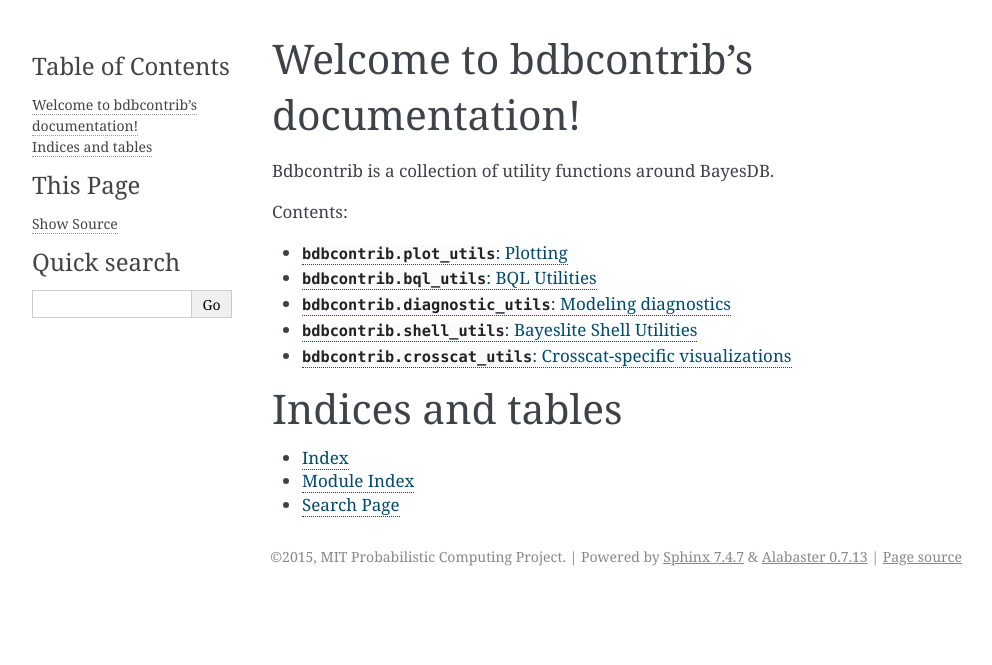
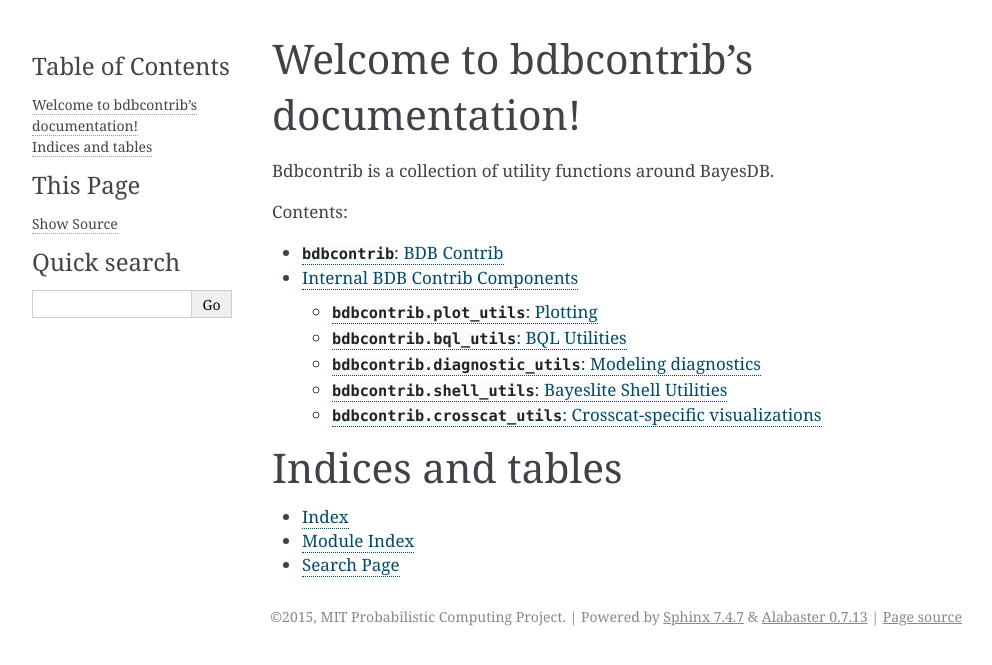
Before and after one commit to probcomp/bdbcontrib, a Sphinx documentation site: the page built from doc/index.rst, in a window 1280 px wide. Shown: the top 665 px of the page, without its empty margins (148-1140 px from the left). Built offline with Sphinx 7.4.7, drawn with Linux system fonts in a browser that asks for light colours.

Commit message:
Rearrange table of contents of generated documentation to emphasize entry point module.

```diff
--- /dev/null
+++ b/doc/bdbcontrib.rst
@@ -0,0 +1,5 @@
+:mod:`bdbcontrib`: BDB Contrib
+==============================
+
+.. automodule:: bdbcontrib
+   :members:
--- a/doc/index.rst
+++ b/doc/index.rst
@@ -13,11 +13,8 @@
 .. toctree::
    :maxdepth: 2
 
-   plot_utils
-   bql
-   diagnostic
-   shell
-   crosscat
+   bdbcontrib
+   internal
 
 Indices and tables
 ==================
```
Also changed, not shown: doc/internal.rst (added, +11 -0 lines).
